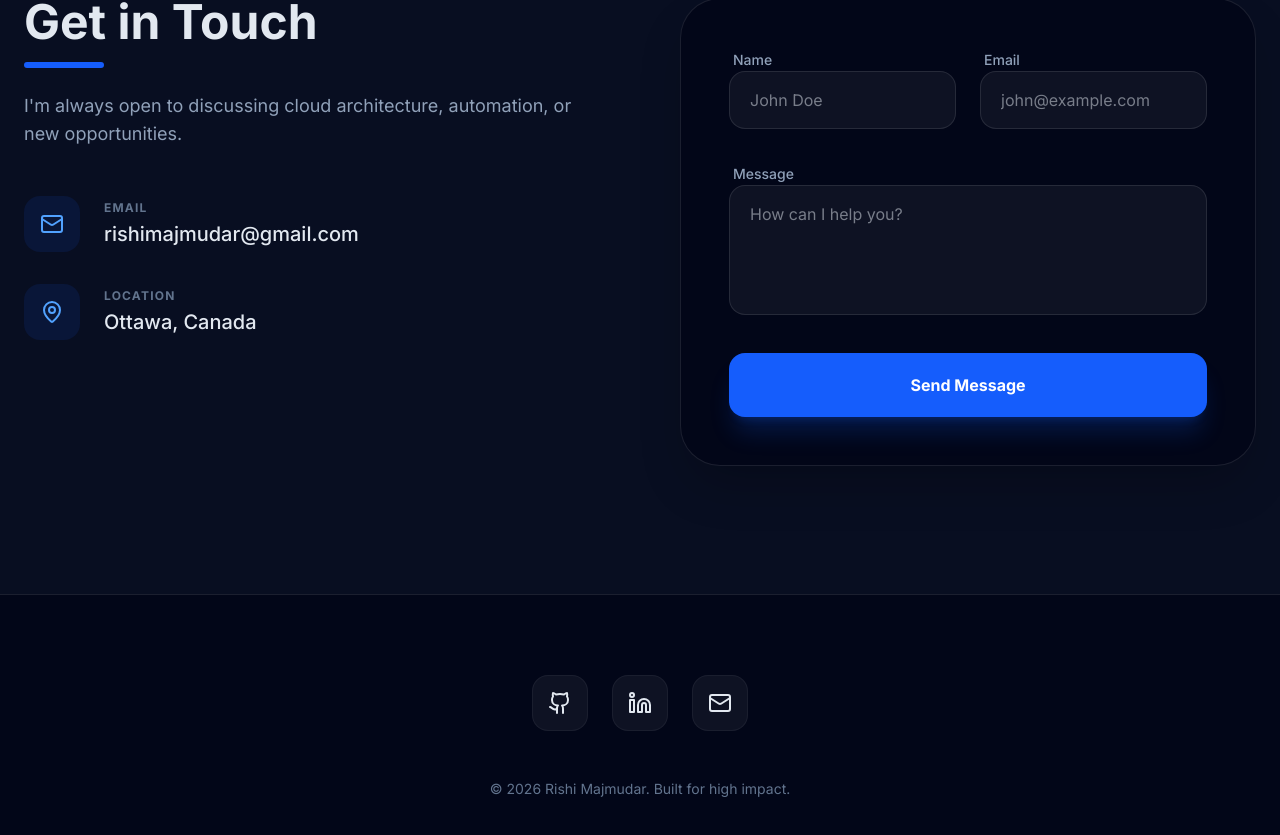
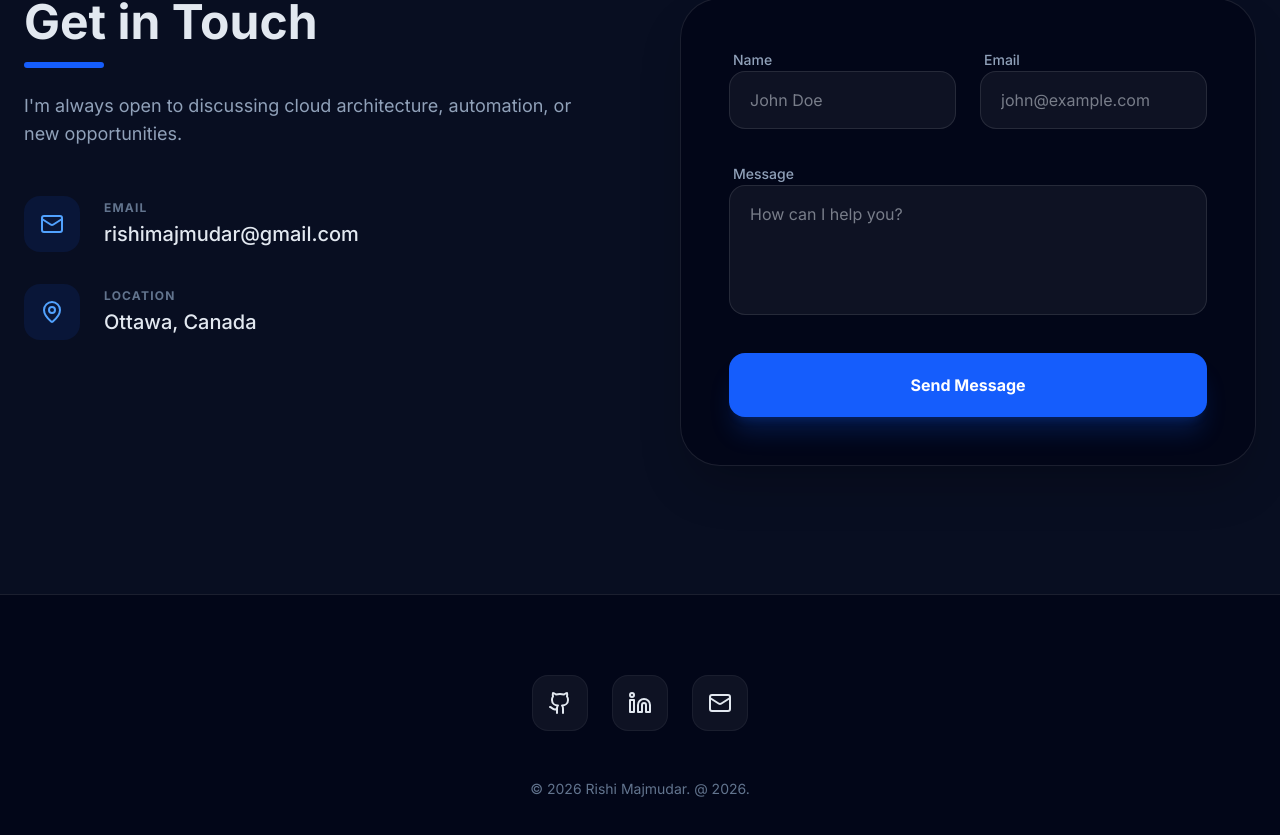
Before and after one commit to Rishi-Cs-ms/rishimajmudar.me, a React (Vite) app: page / in a window 1280 px wide. Shown: the part 3408-4243 px from the top of the page. Built offline with nearby package versions, Linux system fonts and the light colour scheme.

Commit message:
some design changes in app.jsx

```diff
--- a/src/App.jsx
+++ b/src/App.jsx
@@ -422,7 +422,7 @@ const App = () => {
             ))}
           </div>
           <p className="text-slate-500 text-sm">
-            © {new Date().getFullYear()} Rishi Majmudar. Built for high impact.
+            © {new Date().getFullYear()} Rishi Majmudar. @ 2026.
           </p>
         </div>
       </footer>
```
